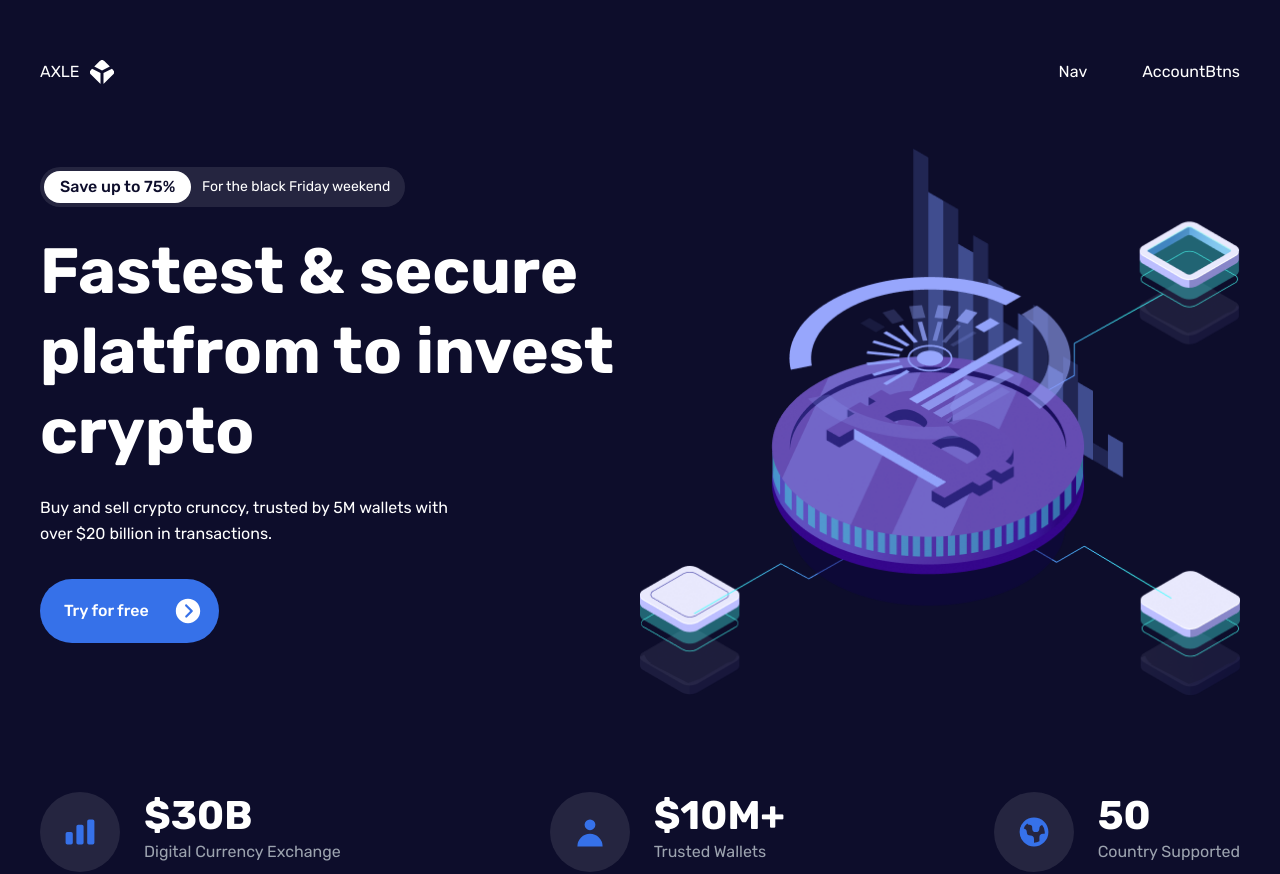
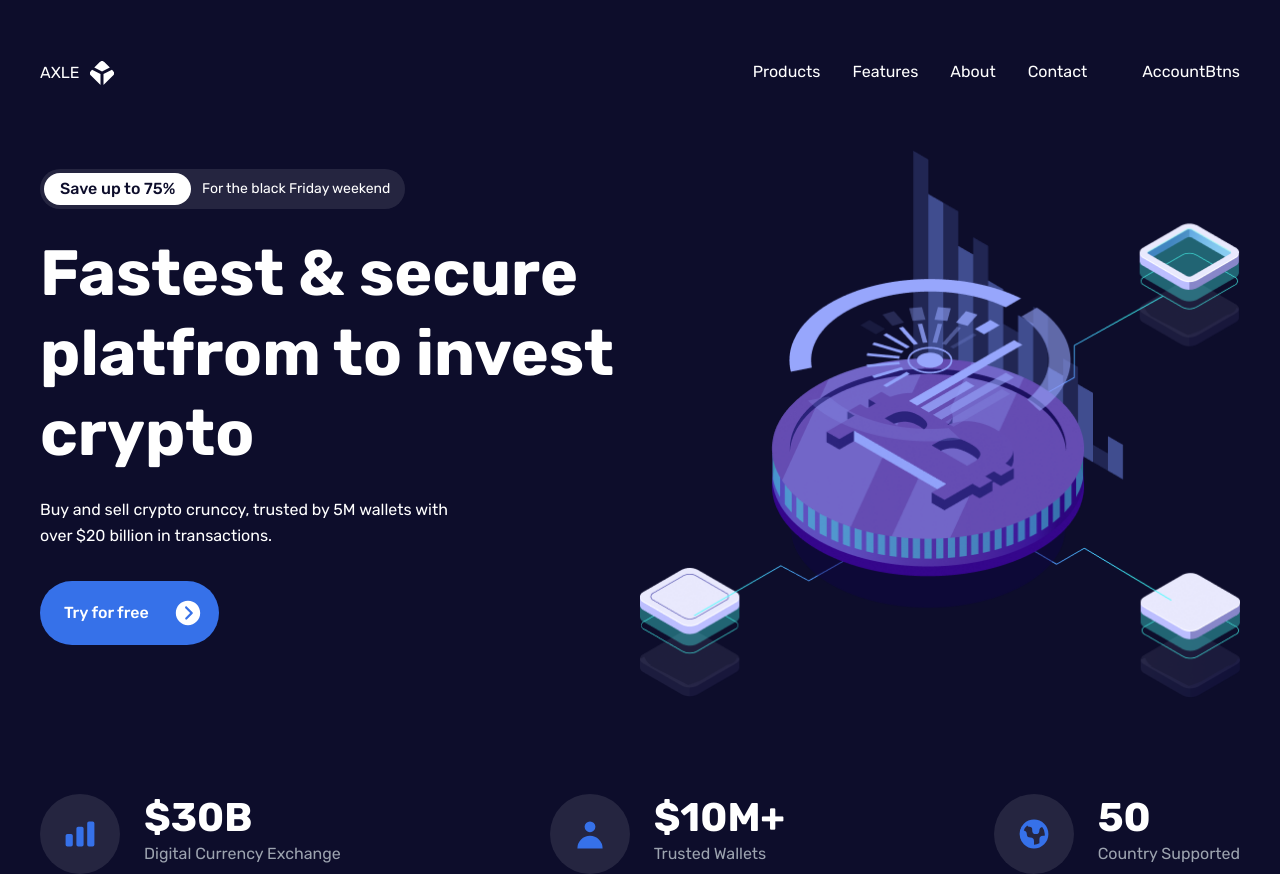
Before and after one commit to Max-Aref/axle-crypto-exchange-react-tailwind, a React (Create React App) app in the folder axle-cryptocurrency/: page / in a window 1280 px wide. Built offline with nearby package versions, Linux system fonts and the light colour scheme; the HTML template or start-up script is replaced by a standard one.

Commit message:
added the nav links

```diff
--- a/axle-cryptocurrency/src/components/Nav.js
+++ b/axle-cryptocurrency/src/components/Nav.js
@@ -1,8 +1,25 @@
-import React from 'react';
+import React from "react";
 
+// import data
+import { navData } from "../data";
 
 const Nav = () => {
-  return <div>Nav</div>;
+  return (
+    <nav>
+      <ul className="flex gap-x-8">
+        {navData.map((item, index) => {
+          return (
+            <li
+              className="border-b-2 border-transparent hover:border-blue transition-all duration-500"
+              key={index}
+            >
+              <a href={item.href}>{item.name}</a>
+            </li>
+          );
+        })}
+      </ul>
+    </nav>
+  );
 };
 
 export default Nav;
--- a/axle-cryptocurrency/src/components/Stats.js
+++ b/axle-cryptocurrency/src/components/Stats.js
@@ -5,7 +5,7 @@ import { HiChartBar, HiUser, HiGlobe } from "react-icons/hi";
 
 const Stats = () => {
   return (
-    <section className="pt-24" data-aos="fade-up" data-aos-delay="1200">
+    <section className="pt-24" data-aos="fade-up" data-aos-delay="1000">
       <div className="container mx-auto">
         {/* items container */}
         <div className="flex flex-col gap-y-6 lg:flex-row lg:justify-between">
```
